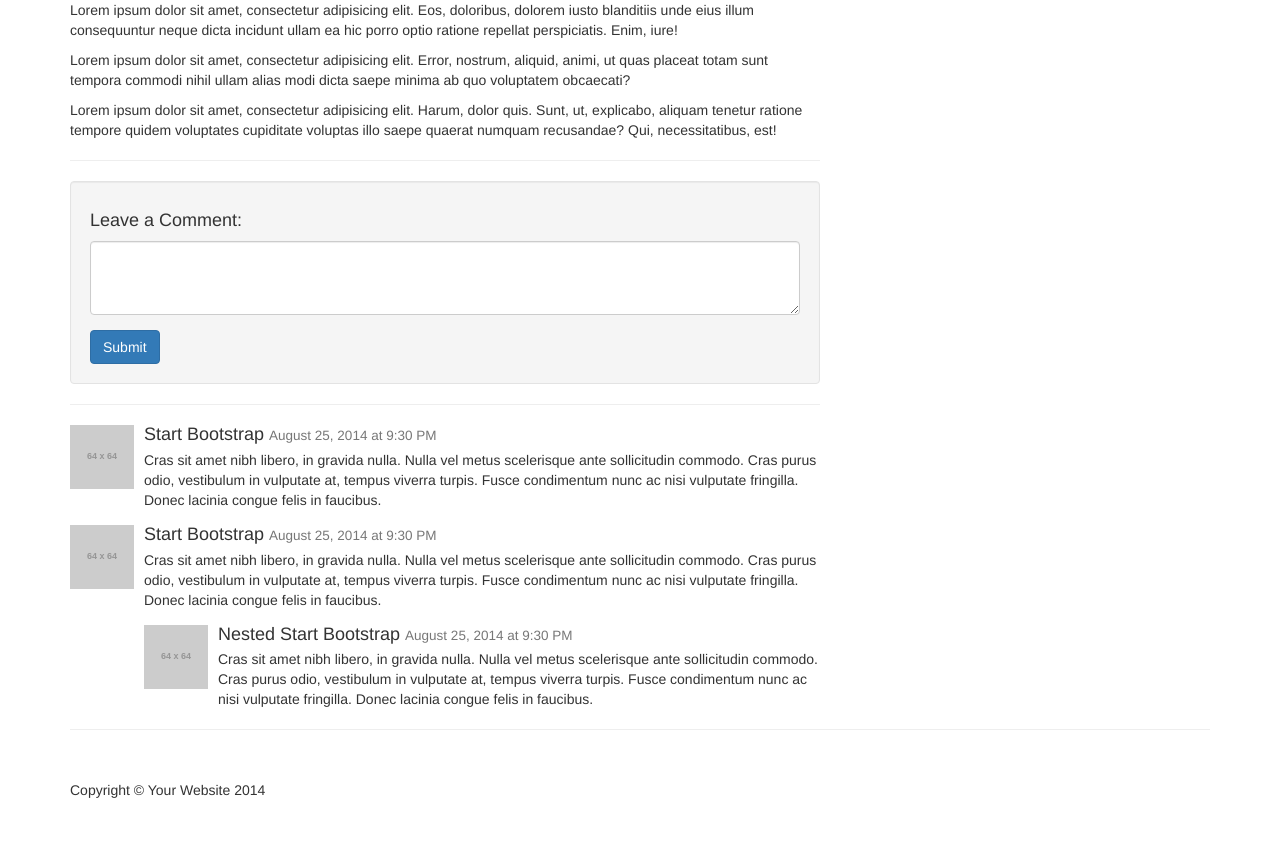
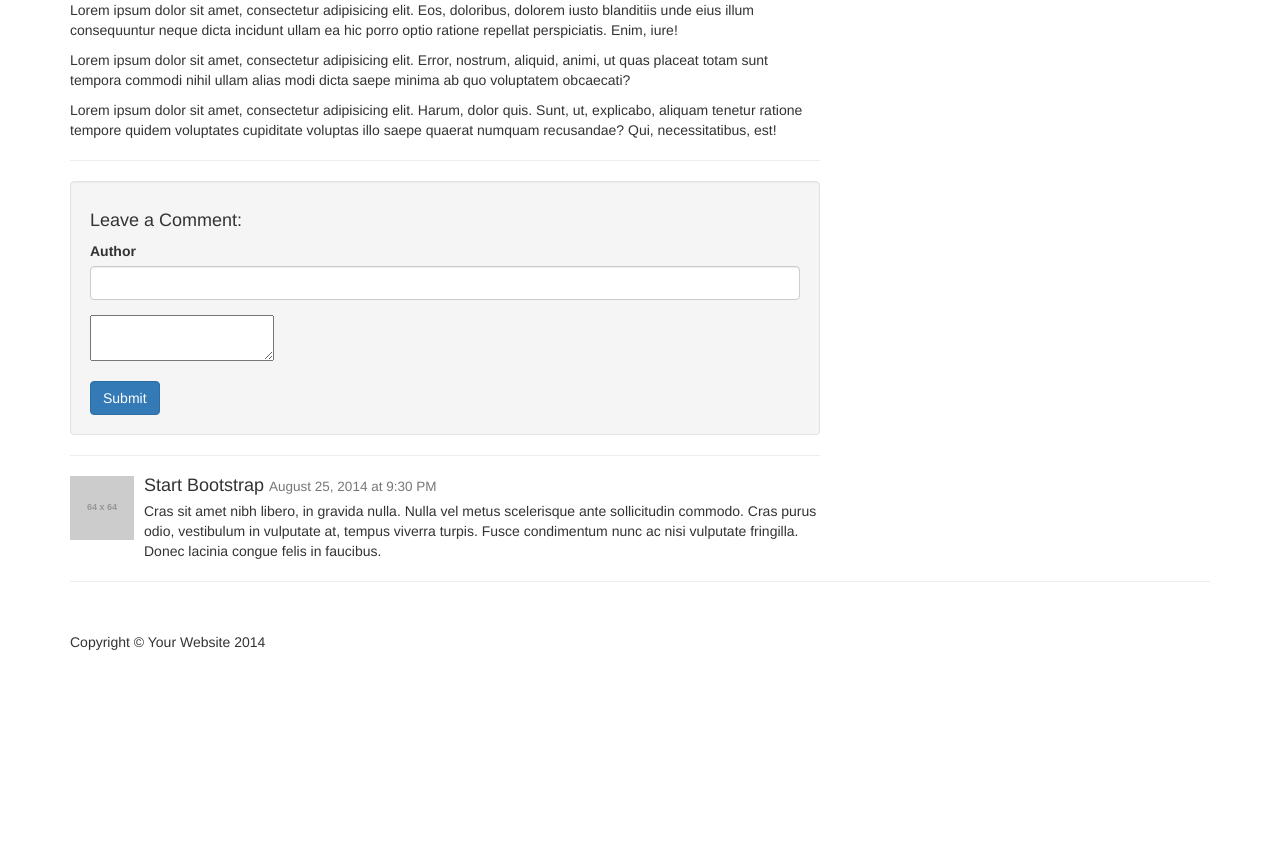
Before and after one commit to junpeko5/gallery, a PHP site: page /photo.php in a window 1280 px wide. Shown: the part 720-1580 px from the top of the page. After the commit the page ends 1370 px from the top, so only its background shows below. Run offline with PHP 8.4, Linux system fonts and the light colour scheme; grey boxes labelled with a size stand in for pictures from a placeholder-image service; some libraries are stand-ins or nearby versions.

Commit message:
Testing our Comment Form

```diff
--- a/photo.php
+++ b/photo.php
@@ -1,3 +1,8 @@
+<?php
+if (isset($_POST['submit'])) {
+    echo 'hello';
+}
+?>
 <!DOCTYPE html>
 <html lang="en">
 
@@ -104,11 +109,15 @@
                 <!-- Comments Form -->
                 <div class="well">
                     <h4>Leave a Comment:</h4>
-                    <form role="form">
+                    <form role="form" method="post">
                         <div class="form-group">
-                            <textarea class="form-control" rows="3"></textarea>
+                            <label for="author">Author</label>
+                            <input id="author type="text" name="author" class="form-control">
                         </div>
-                        <button type="submit" class="btn btn-primary">Submit</button>
+                        <div class="form-group">
+                            <textarea type="text" name="body" row="3"></textarea>
+                        </div>
+                        <button type="submit" name="submit" class="btn btn-primary">Submit</button>
                     </form>
                 </div>
 
@@ -129,31 +138,8 @@
                     </div>
                 </div>
 
-                <!-- Comment -->
-                <div class="media">
-                    <a class="pull-left" href="#">
-                        <img class="media-object" src="http://placehold.it/64x64" alt="">
-                    </a>
-                    <div class="media-body">
-                        <h4 class="media-heading">Start Bootstrap
-                            <small>August 25, 2014 at 9:30 PM</small>
-                        </h4>
-                        Cras sit amet nibh libero, in gravida nulla. Nulla vel metus scelerisque ante sollicitudin commodo. Cras purus odio, vestibulum in vulputate at, tempus viverra turpis. Fusce condimentum nunc ac nisi vulputate fringilla. Donec lacinia congue felis in faucibus.
-                        <!-- Nested Comment -->
-                        <div class="media">
-                            <a class="pull-left" href="#">
-                                <img class="media-object" src="http://placehold.it/64x64" alt="">
-                            </a>
-                            <div class="media-body">
-                                <h4 class="media-heading">Nested Start Bootstrap
-                                    <small>August 25, 2014 at 9:30 PM</small>
-                                </h4>
-                                Cras sit amet nibh libero, in gravida nulla. Nulla vel metus scelerisque ante sollicitudin commodo. Cras purus odio, vestibulum in vulputate at, tempus viverra turpis. Fusce condimentum nunc ac nisi vulputate fringilla. Donec lacinia congue felis in faucibus.
-                            </div>
-                        </div>
-                        <!-- End Nested Comment -->
-                    </div>
-                </div>
+
+
 
             </div>
 
```
